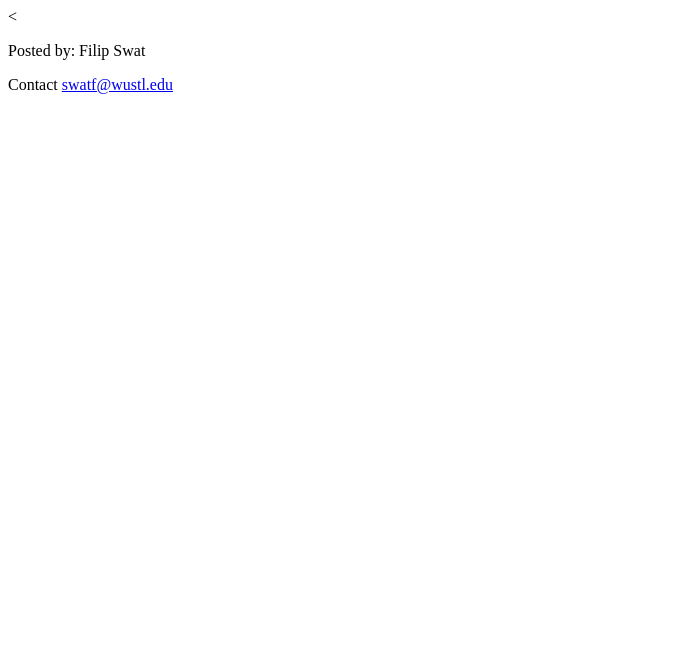
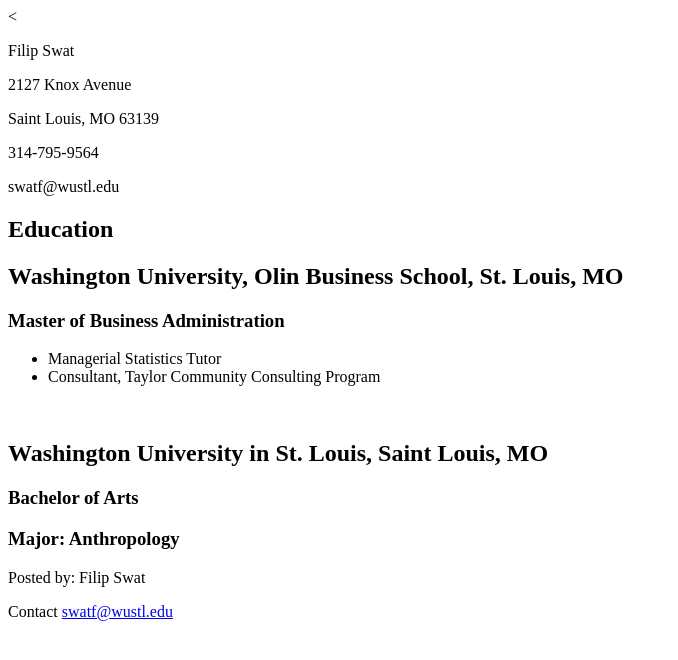
Before and after one commit to filipswat/html-me-something, a plain HTML site: page index.html in a window 1280 px wide. Shown: the whole page, without its empty margins (0-678 px from the left). Drawn offline with Linux system fonts and the light colour scheme.

Commit message:
Added html for education section

```diff
--- a/index.html
+++ b/index.html
@@ -1,7 +1,7 @@
 <<!DOCTYPE html>
 <html lang="en">
 <head>
-    <meta charset="UTF-8">
+   <meta charset="UTF-8">
     <meta name="viewport" content="width=device-width, initial-scale=1.0">
     <meta http-equiv="X-UA-Compatible" content="ie=edge">
     <title>Filip Swat's Resume</title>
@@ -10,12 +10,32 @@
 <body>
 <main>
     <article class="contact_info">
+        <p>Filip Swat</p>
+        <p>2127 Knox Avenue</p>
+        <p>Saint Louis, MO 63139</p>
+        <p>314-795-9564</p>
+        <p>swatf@wustl.edu</p>
     </article>
-    <article class="education">
+    <article class="resume_section">
+        <h1>Education</h1>
+        <article class="place_name">
+            <h2>Washington University, Olin Business School, St. Louis, MO</h2>
+            <h3>Master of Business Administration</h3>
+            <ul>
+                <li>Managerial Statistics Tutor</li>
+                <li>Consultant, Taylor Community Consulting Program</li>
+            </ul>
+        </article>
+            <br>
+        <article class="place_name">
+            <h2>Washington University in St. Louis, Saint Louis, MO</h2>
+            <h3>Bachelor of Arts</h3>
+            <h3>Major: Anthropology</h3>
+        </article>
     </article>
-    <article class="experience">
+    <article class="resume_section">
     </article>
-    <article class="skills">
+    <article class="resume_section">
     </article>
 </main>
 </body>
```
